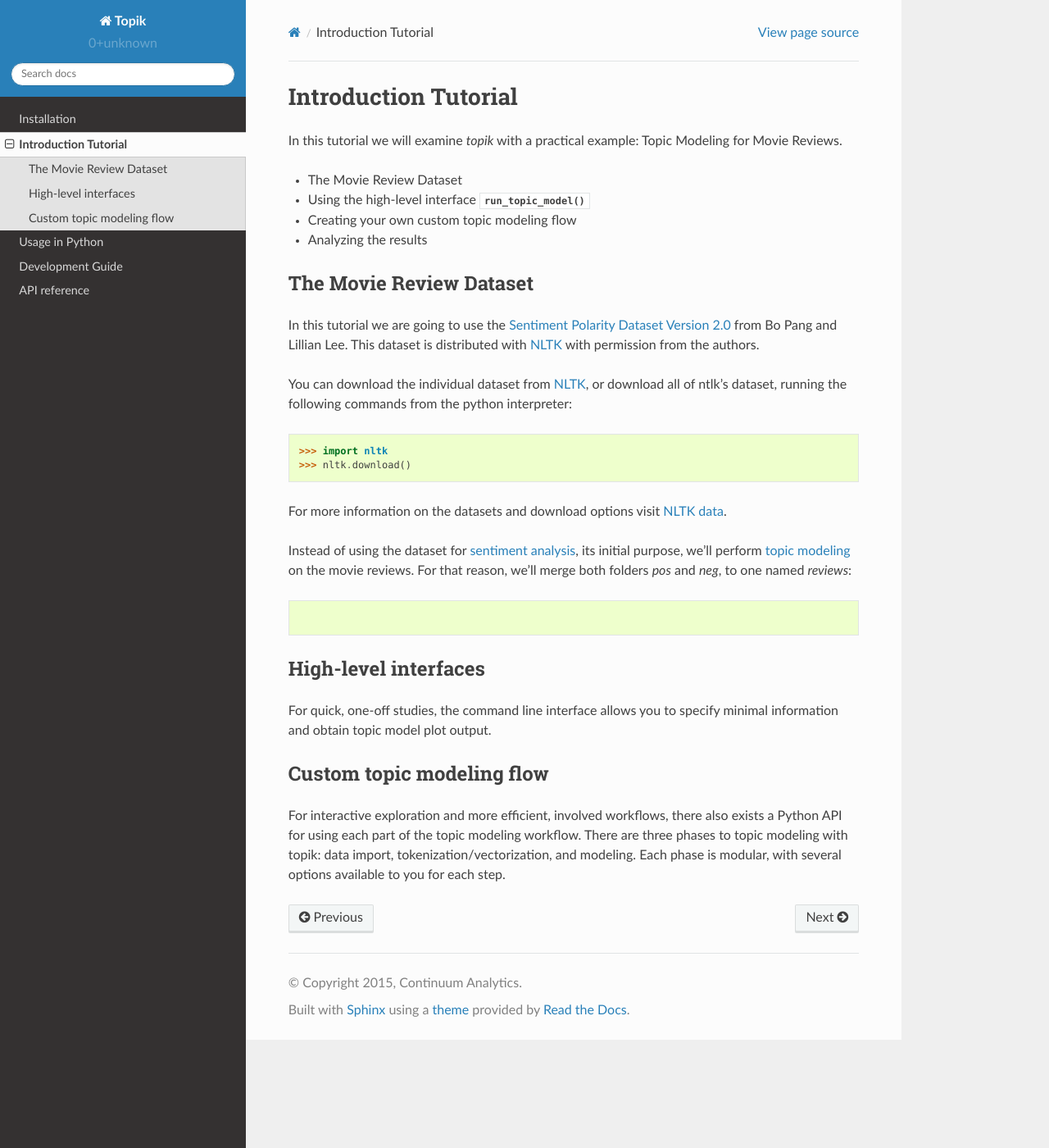
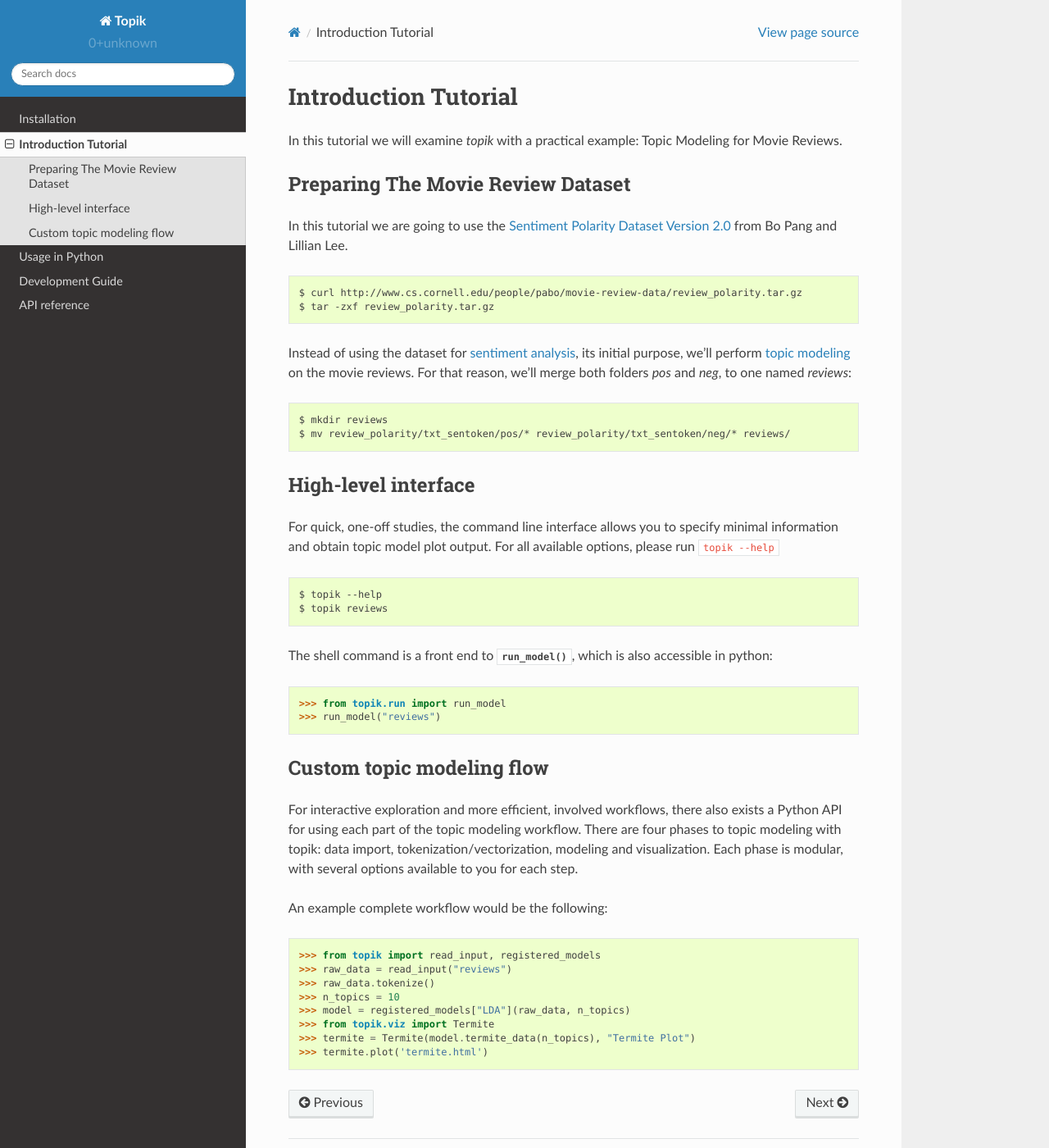
Before and after one commit to ContinuumIO/topik, a Sphinx documentation site: the page built from docs/example.rst, in a window 1280 px wide and 1400 px high. Shown: the whole window at 82% size. Built offline with Sphinx 7.4.7 and the Read the Docs theme 2.0.0, drawn with Linux system fonts in a browser that asks for light colours.

Commit message:
update examples.rst

```diff
--- a/docs/example.rst
+++ b/docs/example.rst
@@ -4,55 +4,71 @@ Introduction Tutorial
 In this tutorial we will examine `topik` with a practical example: Topic
 Modeling for Movie Reviews.
 
-- The Movie Review Dataset
-- Using the high-level interface :func:`run_topic_model`
-- Creating your own custom topic modeling flow
-- Analyzing the results
 
-
-The Movie Review Dataset
-========================
+Preparing The Movie Review Dataset
+==================================
 
 In this tutorial we are going to use the `Sentiment Polarity Dataset Version 2.0
 <http://www.cs.cornell.edu/people/pabo/movie-review-data/>`_ from Bo Pang and
-Lillian Lee. This dataset is distributed with `NLTK <http://www.nltk.org/>`_
-with permission from the authors.
+Lillian Lee.
 
-You can download the individual dataset from `NLTK
-<http://www.nltk.org/nltk_data/packages/corpora/movie_reviews.zip>`_, or
-download all of ntlk's dataset, running the following commands from the python
-interpreter:
+.. code-block:: shell
+
+    $ curl http://www.cs.cornell.edu/people/pabo/movie-review-data/review_polarity.tar.gz
+    $ tar -zxf review_polarity.tar.gz
+
+
+Instead of using the dataset for `sentiment analysis
+<https://en.wikipedia.org/wiki/Sentiment_analysis>`_, its initial purpose, we'll
+perform `topic modeling <https://en.wikipedia.org/wiki/Topic_model>`_ on the
+movie reviews. For that reason, we'll merge both folders `pos` and `neg`, to one
+named `reviews`:
+
+.. code-block:: shell
+
+    $ mkdir reviews
+    $ mv review_polarity/txt_sentoken/pos/* review_polarity/txt_sentoken/neg/* reviews/
+
+
+High-level interface
+====================
+
+For quick, one-off studies, the command line interface allows you to specify
+minimal information and obtain topic model plot output. For all available
+options, please run ``topik --help``
+
+.. code-block:: shell
+
+   $ topik --help
+   $ topik reviews
+
+The shell command is a front end to :func:`~.run_model`, which is also
+accessible in python:
 
 .. code-block:: python
 
-   >>> import nltk
-   >>> nltk.download()
-
-
-For more information on the datasets and download options visit `NLTK data
-<http://www.nltk.org/data.html>`_.
-
-Instead of using the dataset for `sentiment analysis <https://en.wikipedia.org/wiki/Sentiment_analysis>`_, its initial purpose,
-we'll perform `topic modeling <https://en.wikipedia.org/wiki/Topic_model>`_ on the movie reviews. For that reason, we'll
-merge both folders `pos` and `neg`, to one named `reviews`:
-
-.. code-block:: python
-
-
-
-High-level interfaces
-=====================
-
-For quick, one-off studies, the command line interface allows you to specify
-minimal information and obtain topic model plot output.
+   >>> from topik.run import run_model
+   >>> run_model("reviews")
 
 
 Custom topic modeling flow
 ==========================
 
-
 For interactive exploration and more efficient, involved workflows, there also
 exists a Python API for using each part of the topic modeling workflow. There
-are three phases to topic modeling with topik: data import,
-tokenization/vectorization, and modeling. Each phase is modular, with several
+are four phases to topic modeling with topik: data import,
+tokenization/vectorization, modeling and visualization. Each phase is modular, with several
 options available to you for each step.
+
+An example complete workflow would be the following:
+
+.. code-block:: python
+
+   >>> from topik import read_input, registered_models
+   >>> raw_data = read_input("reviews")
+   >>> raw_data.tokenize()
+   >>> n_topics = 10
+   >>> model = registered_models["LDA"](raw_data, n_topics)
+   >>> from topik.viz import Termite
+   >>> termite = Termite(model.termite_data(n_topics), "Termite Plot")
+   >>> termite.plot('termite.html')
```
